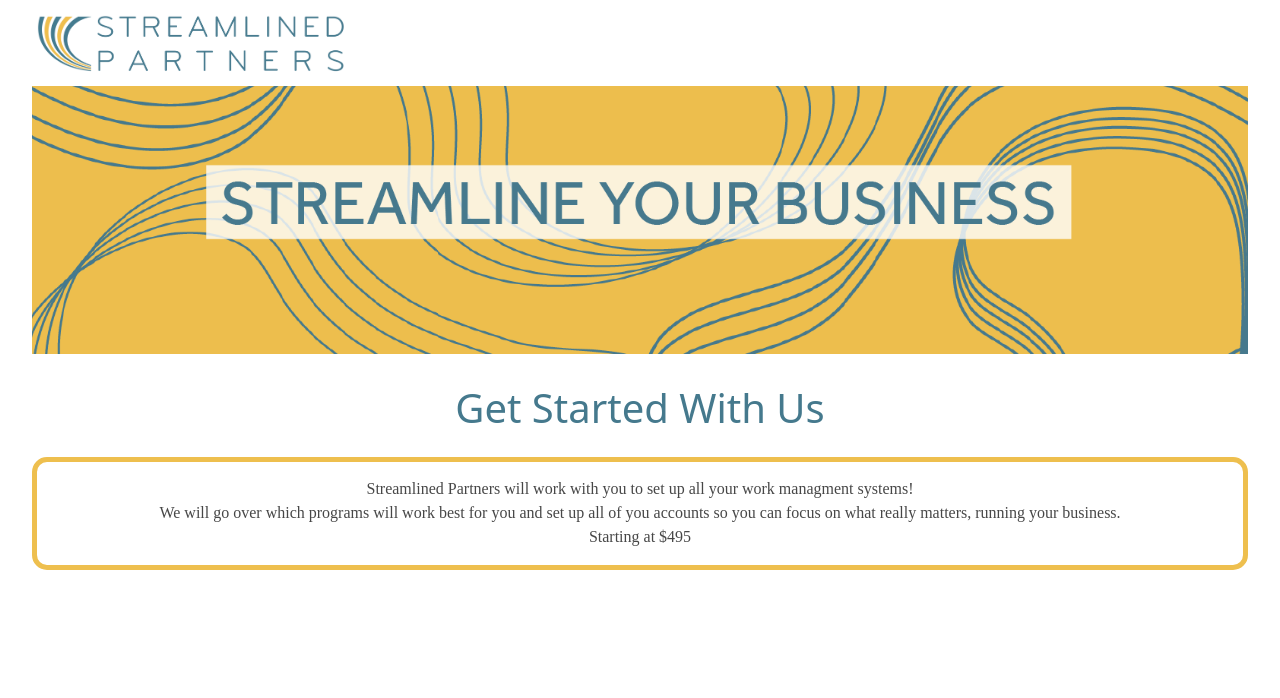
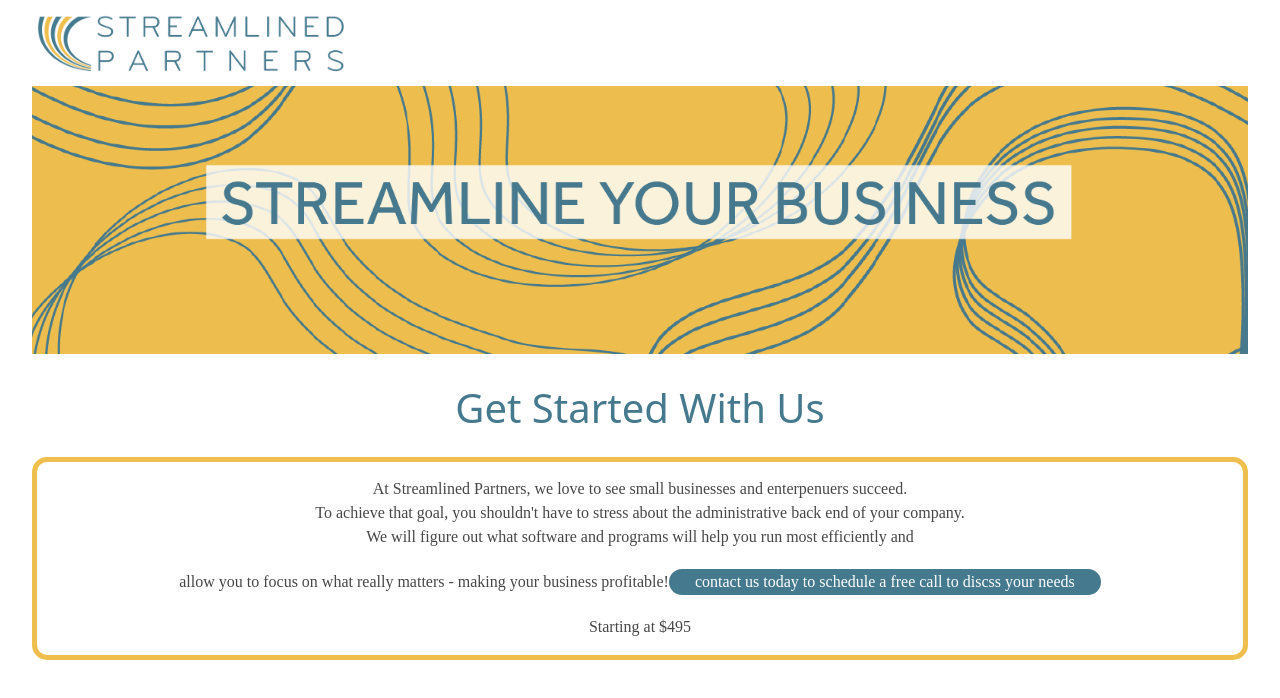
Before and after one commit to rhkearns/streamlined_1, a React (Create React App) app: page /packages in a window 1280 px wide. Shown: the top 698 px of the page. Built offline with nearby package versions, Linux system fonts and the light colour scheme; a web font is replaced by a local one.

Commit message:
package 1 details

```diff
--- a/src/pages/Packages/Packages.jsx
+++ b/src/pages/Packages/Packages.jsx
@@ -10,9 +10,21 @@ const Packages = () => {
 			<h2 id="packages-title">Get Started With Us</h2>
 			<div className="packages">
 				<div id="systemization-package">
-					<p>Streamlined Partners will work with you to set up all your work managment systems!
-					<br /> We will go over which programs will work best for you and set up all of you accounts so you can focus on what really matters, running your business.
-					<br /> Starting at $495</p>
+					<p>At Streamlined Partners, we love to see small businesses and enterpenuers succeed.
+						<br />To achieve that goal, you shouldn't have to stress about the administrative back end of your company.
+						<br />We will figure out what software and programs will help you run most efficiently and
+						<br / >allow you to focus on what really matters - making your business profitable!
+						<button id="cta-button">
+					<a
+						id="link"
+						href="https://airtable.com/embed/shrggi2IoXGexh59K?backgroundColor=cyan"
+						target="_blank"
+						rel="noopener noreferrer"
+					>
+						contact us today to schedule a free call to discss your needs
+					</a>
+				</button>
+						<br /> Starting at $495</p>
 					{/* <img src={logos_page_one} alt="logos_page_one" id="logos_page_one" /> */}
 				</div>
 			</div>
```
